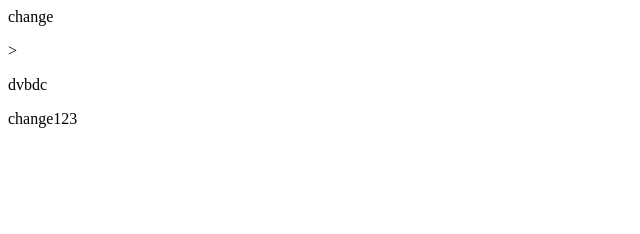
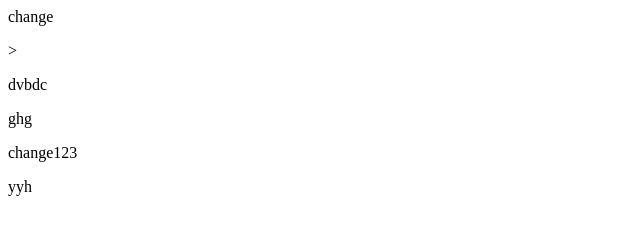
Before and after one commit to Riyajain101/localrepo, a plain HTML site: page index.html in a window 1280 px wide. Shown: the whole page, without its empty margins (0-640 px from the left). Drawn offline with Linux system fonts and the light colour scheme.

Commit message:
try to merge

```diff
--- a/index.html
+++ b/index.html
@@ -1,3 +1,5 @@
 <p>  change </p>>
 <p>dvbdc</p>
+<p>ghg</p>
 <p> change123</p>
+<p>yyh</p>
```
Also changed, not shown: f3.html (added, +1 -0 lines).
